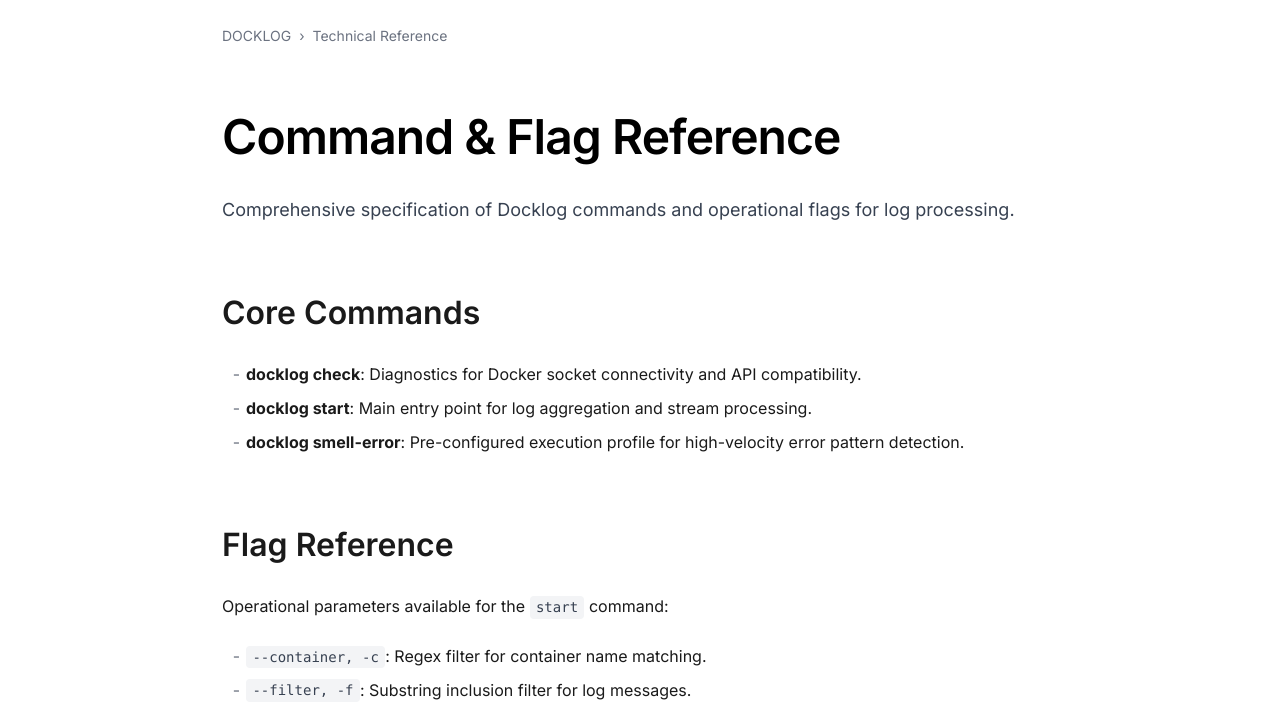
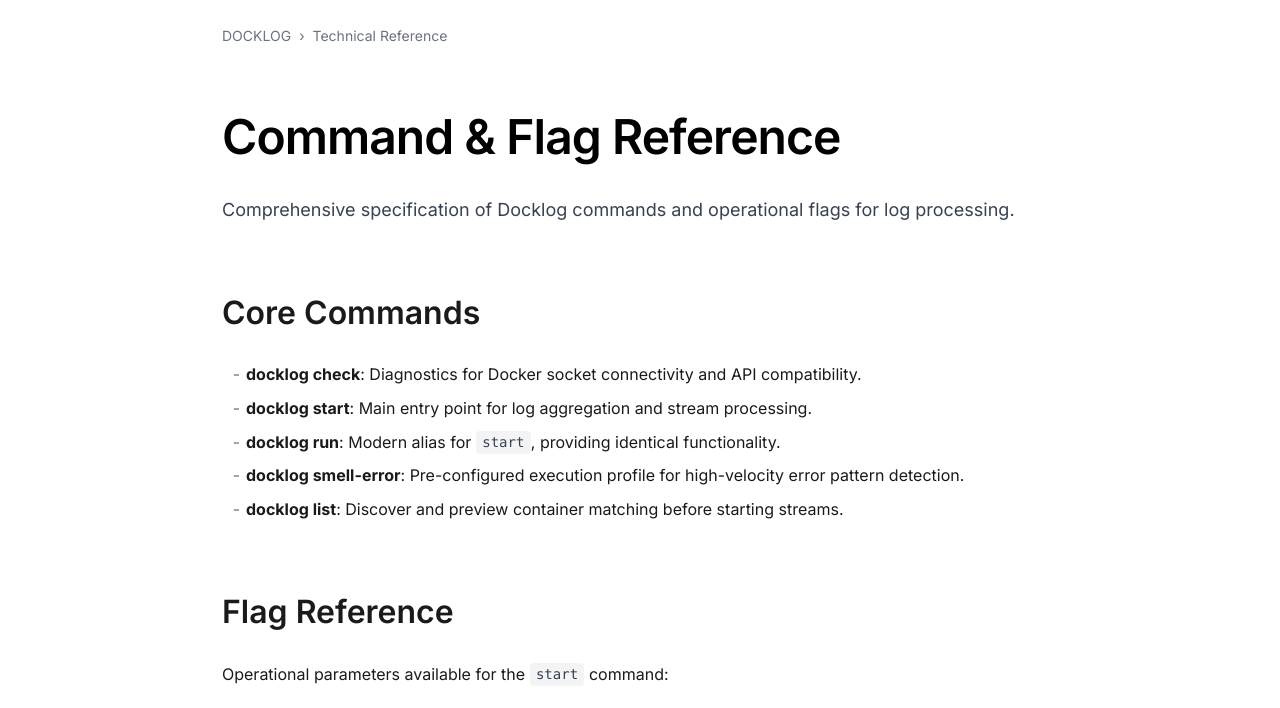
Before and after one commit to doguhanniltextra/docklog, a plain HTML site: page docs/commands.html in a window 1280 px wide. Shown: the part 67-775 px from the top of the page. Drawn offline with Linux system fonts and the light colour scheme.

Commit message:
refactor: downgrade 1.21.0

```diff
--- a/docs/commands.html
+++ b/docs/commands.html
@@ -48,7 +48,9 @@
             <ul>
                 <li><strong>docklog check</strong>: Diagnostics for Docker socket connectivity and API compatibility.</li>
                 <li><strong>docklog start</strong>: Main entry point for log aggregation and stream processing.</li>
+                <li><strong>docklog run</strong>: Modern alias for <code>start</code>, providing identical functionality.</li>
                 <li><strong>docklog smell-error</strong>: Pre-configured execution profile for high-velocity error pattern detection.</li>
+                <li><strong>docklog list</strong>: Discover and preview container matching before starting streams.</li>
             </ul>
         </section>
 
```
Also changed, not shown: docs/index.html (+1 -1 lines), 3 other files.
